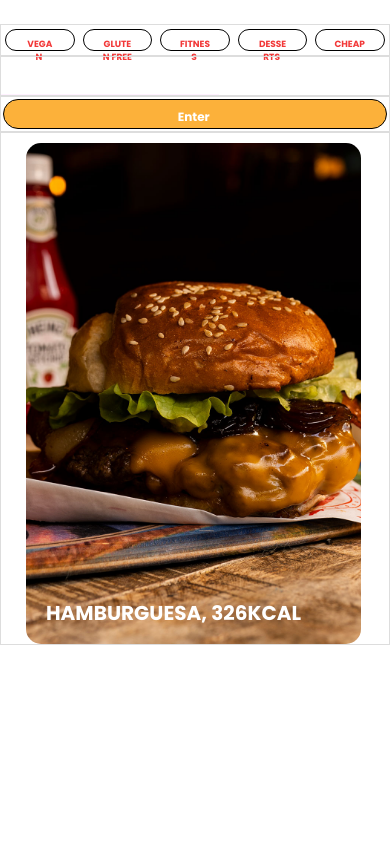
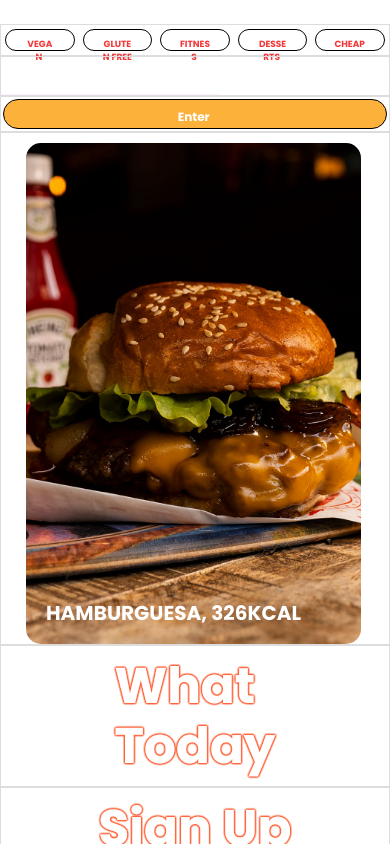
Before and after one commit to niniet98/WhatToday, a React Native app: screen / in a window 390 px wide. Built offline with nearby package versions, Linux system fonts and the light colour scheme.

Commit message:
Update App.js

```diff
--- a/App.js
+++ b/App.js
@@ -9,6 +9,12 @@ import FilterButton from './components/FilterButton';
 import TextBox from './components/TextField';
 import BottomSubmit from './components/ButtonSubmit';
 import CardCreation from './components/Cards';
+import Title from './components/Title';
+import Category from './components/Category';
+import Slider from './components/Slider';
+import NewPostSearch from './components/NewPostSearch';
+import Post from './components/Post';
+import Checkbox from './components/Checkbox';
 
 export default function App() {
   const [fontsLoaded] = useFonts({
@@ -30,7 +36,14 @@ export default function App() {
       <FilterButton />
       <TextBox />
       <BottomSubmit />
-     <CardCreation />
+      <CardCreation />
+      <Title>What{"\n"}Today</Title>
+      <Title>Sign Up</Title>
+      <Category>PIZZAS</Category>
+      <Slider />
+      <NewPostSearch />
+      <Post />
+      <Checkbox>Keep logged in</Checkbox>
     </ScrollView>
   );
 }
```
